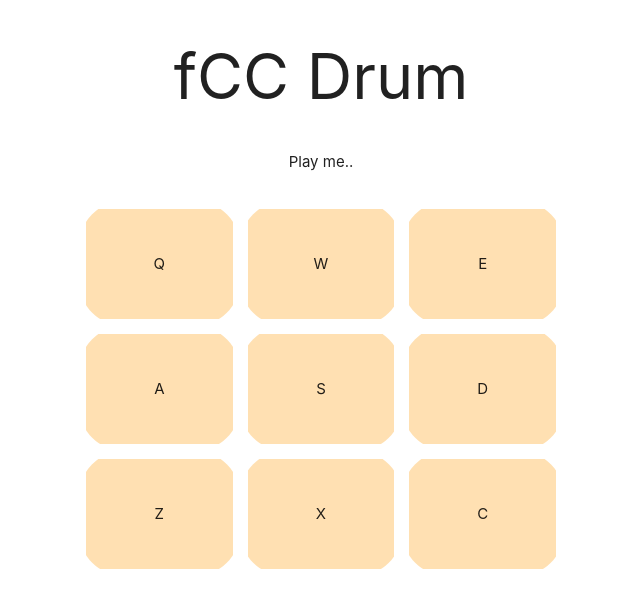
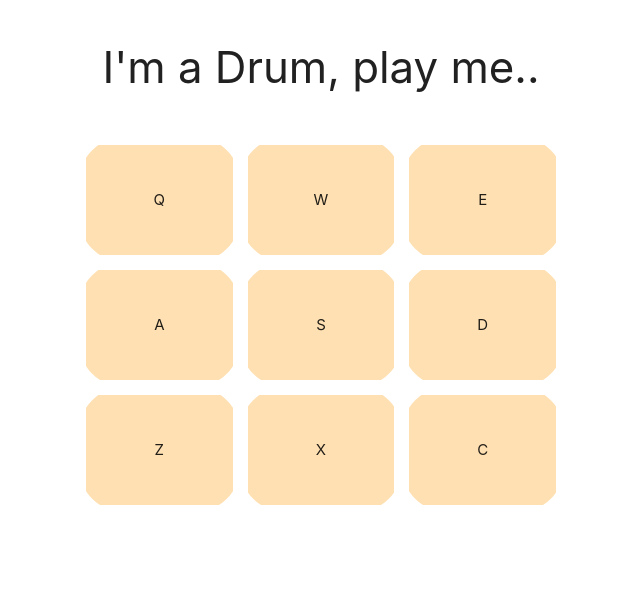
Before and after one commit to deweis/fcc-drum-machine, a React (Create React App) app: page / in a window 1280 px wide. Shown: the top 608 px of the page, without its empty margins (319-959 px from the left). Built offline with nearby package versions, Linux system fonts and the light colour scheme.

Commit message:
Remove main title and reduce to display as title

```diff
--- a/src/components/App.js
+++ b/src/components/App.js
@@ -3,9 +3,14 @@ import Display from './Display';
 import Pads from './Pads';
 import './App.css';
 
+/*
+- Manage Pad backgrounds in the Pads component
+- Create Td's by a loop and put in pad component
+*/
+
 class App extends Component {
   state = {
-    currentPad: 'Play me..'
+    currentPad: "I'm a Drum, play me.."
   };
 
   onPadClick = padId => {
@@ -17,7 +22,6 @@ class App extends Component {
   render() {
     return (
       <div id="drum-machine" className="App">
-        <h1>fCC Drum</h1>
         <div className="section">
           <div className="container">
             <div className="row">
--- a/src/components/Display.js
+++ b/src/components/Display.js
@@ -1,7 +1,12 @@
 import React from 'react';
+import Wrapper from './Wrapper';
 
 const Display = props => {
-  return <div id={props.id}>{props.pad}</div>;
+  return (
+    <Wrapper>
+      <h3 id={props.id}>{props.pad}</h3>
+    </Wrapper>
+  );
 };
 
 export default Display;
```
